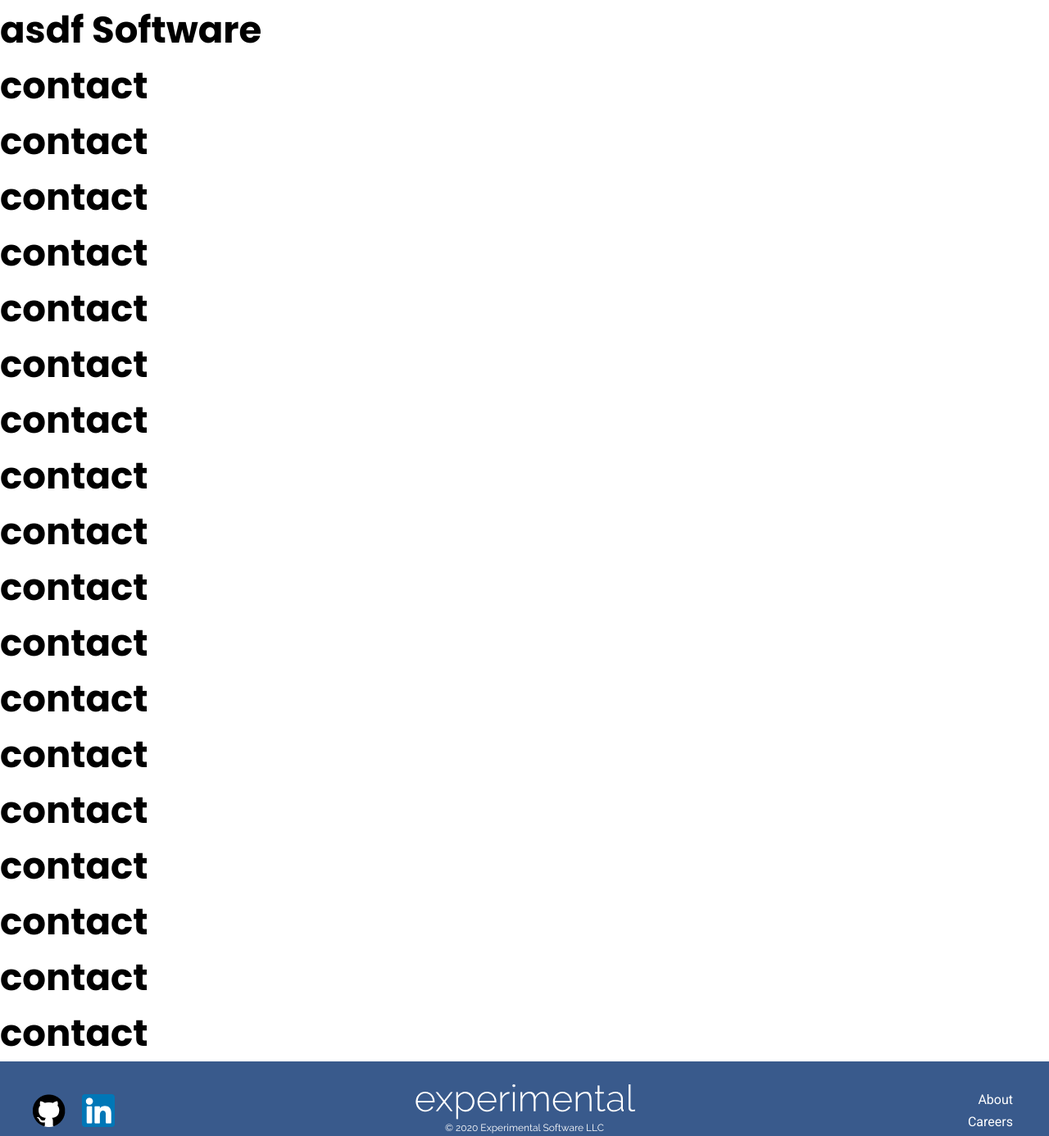
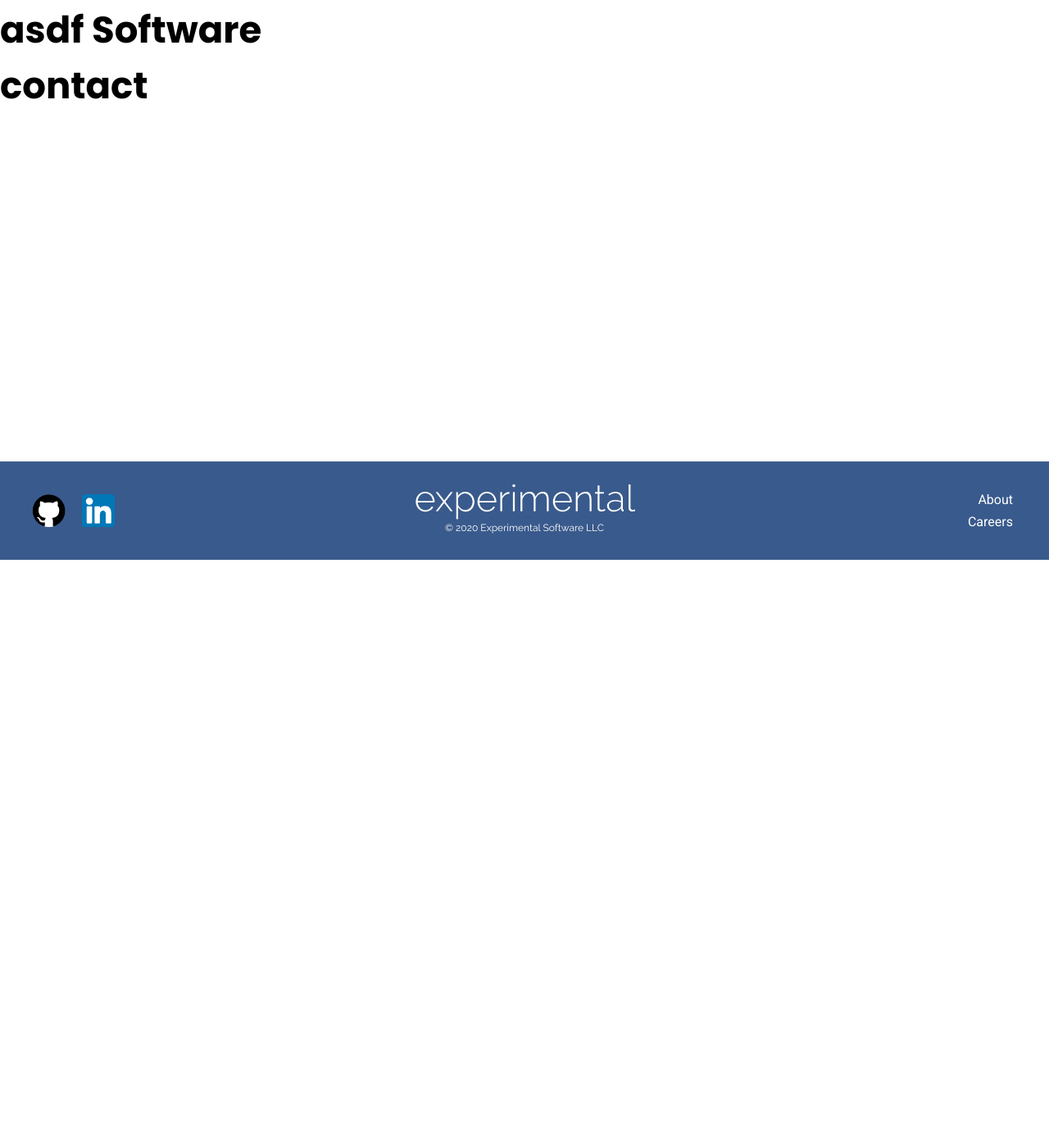
Before and after one commit to Experimental-Software-Studio/experimental-software-studio.github.io, a Gatsby site: page /contact in a window 1280 px wide. Shown: the part 117-1503 px from the top of the page at 82% size. After the commit the page ends 800 px from the top, so only its background shows below. Built offline with nearby package versions, Linux system fonts and the light colour scheme; Gatsby itself is replaced by a stand-in of ours.

Commit message:
made footer stay on bottom

```diff
--- a/src/components/Footer/styles.module.css
+++ b/src/components/Footer/styles.module.css
@@ -2,13 +2,16 @@
 
 .footer {
   background-color: var(--color-experimental-blue);
+  position: absolute;
+  bottom: 0;
+  width: 100%;
 }
 
 .content {
   display: flex;
   flex-direction: row;
   justify-content: space-between;
-  height: 120px;
+  height: var(--footer-height);
   margin: auto;
   max-width: calc(var(--max-width) + 2 * var(--section-padding-horiz));
 }
--- a/src/components/Layout/index.jsx
+++ b/src/components/Layout/index.jsx
@@ -7,11 +7,11 @@ import styles from "./styles.module.css";
 
 const Layout = ({ page, children }) => {
   return (
-    <>
+    <div className={styles.layout}>
       <Header page={page} />
       <main className={styles.content}>{children}</main>
       <Footer />
-    </>
+    </div>
   );
 };
 
--- a/src/components/Layout/styles.module.css
+++ b/src/components/Layout/styles.module.css
@@ -1,10 +1,21 @@
 @import "../../styles/variables.css";
+
+.layout {
+  position: relative;
+  padding-bottom: var(--footer-height);
+  min-height: calc(100vh - var(--footer-height));
+}
 
 .content {
   padding-top: 50px;
 }
 
 @media only screen and (max-width: 768px) {
+  .layout {
+    padding-bottom: 200px;
+    min-height: calc(100vh - 200px);
+  }
+
   .content {
     padding-top: 10px;
   }
--- a/src/pages/contact.jsx
+++ b/src/pages/contact.jsx
@@ -10,23 +10,6 @@ const HomePage = () => (
     <Layout page={pageEnum.CONTACT}>
       <h1>asdf Software</h1>
       <h1>contact</h1>
-      <h1>contact</h1>
-      <h1>contact</h1>
-      <h1>contact</h1>
-      <h1>contact</h1>
-      <h1>contact</h1>
-      <h1>contact</h1>
-      <h1>contact</h1>
-      <h1>contact</h1>
-      <h1>contact</h1>
-      <h1>contact</h1>
-      <h1>contact</h1>
-      <h1>contact</h1>
-      <h1>contact</h1>
-      <h1>contact</h1>
-      <h1>contact</h1>
-      <h1>contact</h1>
-      <h1>contact</h1>
     </Layout>
   </div>
 );
--- a/src/styles/variables.css
+++ b/src/styles/variables.css
@@ -3,6 +3,7 @@
   --color-experimental-gray: #eeeeee;
   --color-experimental-yellow: #fdfebc;
   --header-height: 70px;
+  --footer-height: 120px;
   --max-width: 1000px;
   --section-padding-horiz: 200px;
 }
```
